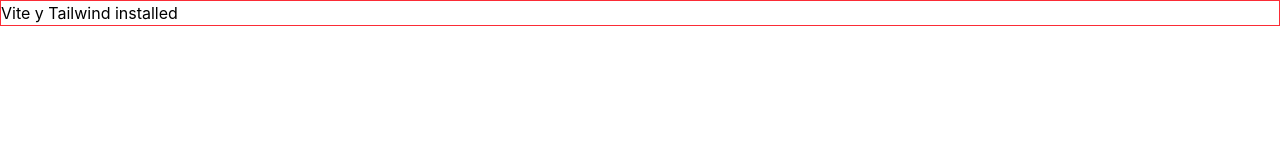
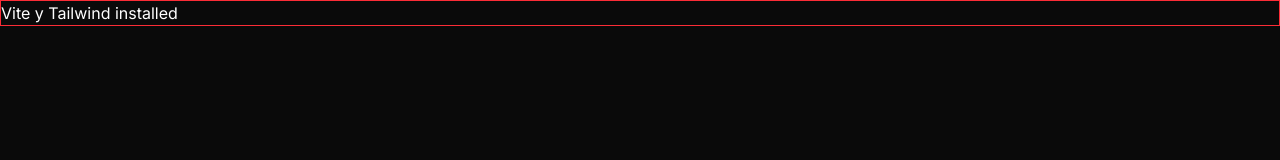
Before and after one commit to marioswc/myportfolio, a website built with Vite: page index.html in a window 1280 px wide. Built offline with nearby package versions, Linux system fonts and the light colour scheme.

Commit message:
feat: add  modules, update CSS for theming, and include main JavaScript file

```diff
--- a/index.html
+++ b/index.html
@@ -10,4 +10,5 @@
 <body>
     <h1 class="border border-red-500">Vite y Tailwind installed</h1>
 </body>
+<script type="module" src="src/js/main.js"></script>
 </html>
--- a/src/css/input.css
+++ b/src/css/input.css
@@ -1 +1,44 @@
+@import "https://fonts.googleapis.com/css2?family=Inter:wght@400;500;600;700&display=swap";
+
 @import "tailwindcss";
+
+/* Theme colors and typography */
+@theme {
+    --color-primary: #8A38F5;
+    --color-secondary: #8A38F5;
+    --surface-hover: #C5C5C5;
+    --font-sans: "Inter", sans-serif;
+}
+
+/* Dark theme - default */
+:root {
+    --bg: #0a0a0a;
+    --text: #FFFFFF;
+    --text-muted: #EFEFEF;
+
+    --text-surface: #ADADAD;
+    --surface-bg: #444444;
+
+}
+
+/* Light theme */
+.light {
+    --bg: #FFFFFF;
+    --text: #1D1D1D;
+    --text-muted: #808080;
+
+    --text-surface: #444444;
+    --surface-bg: #F7F7F7;
+}
+
+/* Global styles */
+@layer base {
+    body {
+        display: grid;
+        grid-template-rows: auto 1fr auto;
+        min-height: 100dvh;
+        font-family: var(--font-sans);
+        color: var(--text);
+        background-color: var(--bg);
+    }
+}
```
Also changed, not shown: src/js/main.js (added), src/js/modules/lang.js (added), src/js/modules/theme.js (added).
